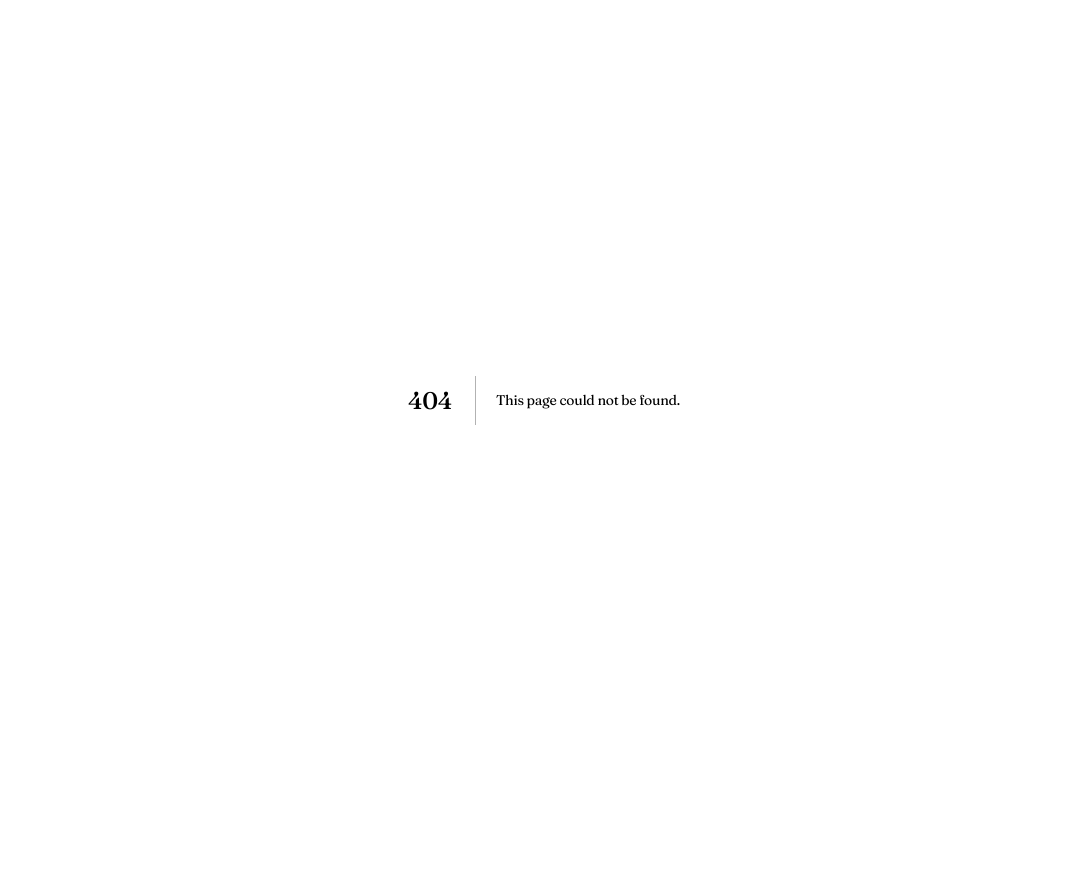
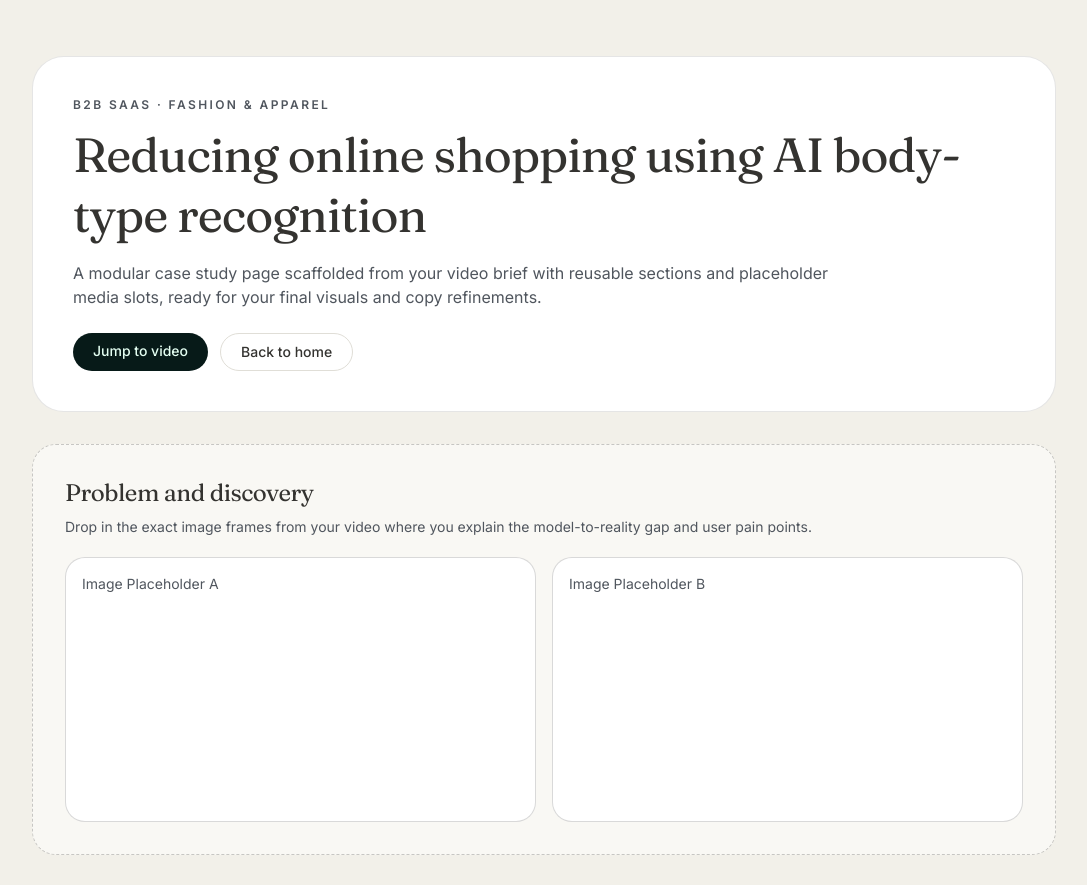
Before and after one commit to ayomidekappo12/di-portfolio, a Next.js app: page /projects/reducing-online-shopping-using-ai-body-type-recognition in a window 1280 px wide. Before the commit this address had no page. Shown: the top 885 px of the page, without its empty margins (96-1183 px from the left). Before the commit the page ends 800 px from the top, so only its background shows below. Built offline with nearby package versions, Linux system fonts and the light colour scheme.

Commit message:
Add modular case study page and link from projects section

```diff
--- /dev/null
+++ b/app/component/project-case-study/CaseStudyHero.tsx
@@ -0,0 +1,33 @@
+import Link from "next/link";
+
+export function CaseStudyHero() {
+  return (
+    <header className="rounded-4xl border border-black/10 bg-white p-6 md:p-10">
+      <p className="text-xs font-semibold uppercase tracking-[0.2em] text-muted-foreground">
+        B2B SaaS · Fashion & Apparel
+      </p>
+      <h1 className="mt-3 text-3xl leading-tight md:text-5xl">
+        Reducing online shopping using AI body-type recognition
+      </h1>
+      <p className="mt-4 max-w-3xl text-sm text-muted-foreground md:text-base">
+        A modular case study page scaffolded from your video brief with reusable
+        sections and placeholder media slots, ready for your final visuals and
+        copy refinements.
+      </p>
+      <div className="mt-6 flex flex-wrap gap-3">
+        <Link
+          href="#video"
+          className="rounded-full bg-pill px-5 py-2 text-sm font-medium text-pill-foreground"
+        >
+          Jump to video
+        </Link>
+        <Link
+          href="/"
+          className="rounded-full border border-connect px-5 py-2 text-sm font-medium text-connect"
+        >
+          Back to home
+        </Link>
+      </div>
+    </header>
+  );
+}
--- /dev/null
+++ b/app/component/project-case-study/CaseStudyVideo.tsx
@@ -0,0 +1,19 @@
+export function CaseStudyVideo() {
+  return (
+    <section id="video" className="rounded-3xl border border-black/10 bg-white p-6 md:p-8">
+      <h2 className="text-2xl">Video walkthrough</h2>
+      <p className="mt-2 text-sm text-muted-foreground">
+        This uses your provided <code>public/Video Project 1.mp4</code> asset as a
+        ready-to-play project walkthrough.
+      </p>
+      <video
+        className="mt-5 w-full rounded-2xl border border-black/10 bg-black"
+        controls
+        preload="metadata"
+      >
+        <source src="/Video Project 1.mp4" type="video/mp4" />
+        Your browser does not support the video tag.
+      </video>
+    </section>
+  );
+}
--- /dev/null
+++ b/app/component/project-case-study/MediaPlaceholder.tsx
@@ -0,0 +1,21 @@
+type MediaPlaceholderProps = {
+  title: string;
+  description: string;
+};
+
+export function MediaPlaceholder({ title, description }: MediaPlaceholderProps) {
+  return (
+    <section className="rounded-3xl border border-dashed border-black/20 bg-[#f9f8f4] p-6 md:p-8">
+      <h2 className="text-2xl">{title}</h2>
+      <p className="mt-2 text-sm text-muted-foreground">{description}</p>
+      <div className="mt-5 grid gap-4 md:grid-cols-2">
+        <div className="aspect-video rounded-2xl border border-black/15 bg-white p-4 text-sm text-muted-foreground">
+          Image Placeholder A
+        </div>
+        <div className="aspect-video rounded-2xl border border-black/15 bg-white p-4 text-sm text-muted-foreground">
+          Image Placeholder B
+        </div>
+      </div>
+    </section>
+  );
+}
--- a/app/component/sections/ProjectsSection.tsx
+++ b/app/component/sections/ProjectsSection.tsx
@@ -1,4 +1,5 @@
 import Image from "next/image";
+import Link from "next/link";
 import { Pill } from "@/components/pill";
 import { projects } from "@/components/projects";
 
@@ -7,48 +8,13 @@ export default function ProjectsSection() {
     <section id="projects" className="px-6 py-12 md:py-16 bg-[#F2F0E9]">
       <div className="mx-auto max-w-5xl">
         <Pill tone="dark">
-          <svg
-            xmlns="http://www.w3.org/2000/svg"
-            width="16"
-            height="16"
-            viewBox="0 0 16 16"
-            fill="none"
-          >
-            <path
-              d="M5.66602 4.33333C5.66602 3.39703 5.66602 2.92887 5.89072 2.59257C5.988 2.44699 6.113 2.32199 6.25859 2.22471C6.59489 2 7.06302 2 7.99935 2C8.93568 2 9.40382 2 9.74008 2.22471C9.88568 2.32199 10.0107 2.44699 10.1079 2.59257C10.3327 2.92887 10.3327 3.39703 10.3327 4.33333"
-              stroke="#E4FFF2"
-              strokeWidth="1.25"
-              strokeLinecap="round"
-              strokeLinejoin="round"
-            />
-            <path
-              d="M14.6673 9.33337V9.00004C14.6673 6.80017 14.6673 5.70021 13.9839 5.01679C13.3004 4.33337 12.2005 4.33337 10.0007 4.33337H6.00065C3.80076 4.33337 2.70082 4.33337 2.0174 5.01679C1.33398 5.70021 1.33398 6.80017 1.33398 9.00004V9.33337C1.33398 11.5332 1.33398 12.6332 2.0174 13.3166C2.70082 14 3.80076 14 6.00065 14H10.0007C12.2005 14 13.3004 14 13.9839 13.3166C14.6673 12.6332 14.6673 11.5332 14.6673 9.33337Z"
-              stroke="#E4FFF2"
-              strokeWidth="1.25"
-              strokeLinecap="round"
-              strokeLinejoin="round"
-            />
-            <path
-              d="M1.33398 7.33337C1.33398 7.33337 3.08837 10 8.00065 10C12.9129 10 14.6673 7.33337 14.6673 7.33337"
-              stroke="#E4FFF2"
-              strokeWidth="1.25"
-              strokeLinejoin="round"
-            />
-            <path
-              d="M8 8H8.006"
-              stroke="#E4FFF2"
-              strokeWidth="1.25"
-              strokeLinecap="round"
-              strokeLinejoin="round"
-            />
-          </svg>
           <span>Projects</span>
         </Pill>
 
         <div className="mt-10 space-y-16 md:space-y-24">
-          {projects.map((project, index) => (
+          {projects.map((project) => (
             <article
-              key={index}
+              key={project.title}
               className="grid items-start gap-8 md:grid-cols-[1.1fr_1fr] md:gap-12"
             >
               <div className="order-2 md:order-1">
@@ -65,18 +31,18 @@ export default function ProjectsSection() {
                 </p>
 
                 <div className="mt-6 flex flex-col sm:flex-row gap-3">
-                  {project.actions.map((action, index) => (
-                    <a
-                      key={action}
-                      href="#"
+                  {project.actions.map((action, actionIndex) => (
+                    <Link
+                      key={action.label}
+                      href={action.href}
                       className={`inline-flex justify-center sm:justify-normal items-center gap-2 rounded-full px-4 py-2 text-xs font-medium transition md:text-sm ${
-                        index === 1
+                        actionIndex === 1
                           ? "border border-connect bg-transparent text-connect hover:bg-ink/5"
                           : "bg-pill text-pill-foreground hover:opacity-90"
                       }`}
                     >
-                      {action}
-                      {index === 0 ? (
+                      {action.label}
+                      {actionIndex === 0 ? (
                         <Image
                           src="./youtube.svg"
                           alt="YouTube icon"
@@ -84,7 +50,7 @@ export default function ProjectsSection() {
                           height={16}
                           className="rounded-full"
                         />
-                      ) : index === 1 ? (
+                      ) : actionIndex === 1 ? (
                         <Image
                           src="./square.svg"
                           alt="Square icon"
@@ -93,7 +59,7 @@ export default function ProjectsSection() {
                           className="rounded-full"
                         />
                       ) : null}
-                    </a>
+                    </Link>
                   ))}
                 </div>
               </div>
--- /dev/null
+++ b/app/projects/reducing-online-shopping-using-ai-body-type-recognition/page.tsx
@@ -0,0 +1,22 @@
+import { CaseStudyHero } from "@/app/component/project-case-study/CaseStudyHero";
+import { CaseStudyVideo } from "@/app/component/project-case-study/CaseStudyVideo";
+import { MediaPlaceholder } from "@/app/component/project-case-study/MediaPlaceholder";
+
+export default function BodyTypeRecognitionCaseStudyPage() {
+  return (
+    <main className="min-h-screen bg-[#F2F0E9] px-6 py-10 md:py-14">
+      <div className="mx-auto flex w-full max-w-5xl flex-col gap-8">
+        <CaseStudyHero />
+        <MediaPlaceholder
+          title="Problem and discovery"
+          description="Drop in the exact image frames from your video where you explain the model-to-reality gap and user pain points."
+        />
+        <MediaPlaceholder
+          title="Solution and product flow"
+          description="Use these placeholders for AI body-type onboarding, fit recommendation logic, and confidence-building checkout states."
+        />
+        <CaseStudyVideo />
+      </div>
+    </main>
+  );
+}
--- a/components/projects.ts
+++ b/components/projects.ts
@@ -1,4 +1,17 @@
-export const projects = [
+export type ProjectAction = {
+  label: string;
+  href: string;
+};
+
+export type ProjectItem = {
+  tag: string;
+  title: string;
+  body: string;
+  img: string;
+  actions: [ProjectAction, ProjectAction];
+};
+
+export const projects: ProjectItem[] = [
   {
     tag: "B2C SaaS · Tech & UX/UI Design, Product Design",
     title: "Beyond Clean UI: Systems That Improve Designers",
@@ -6,32 +19,41 @@ export const projects = [
             What if every designer had access to a senior-level critique system… on demand?
             What if every designer had clear, principle-based feedback, every single time.
             That’s how Vantage AI was born.`,
-    actions: ["Watch video case study", "See how this was solved"],
+    actions: [
+      { label: "Watch video case study", href: "#" },
+      { label: "See how this was solved", href: "#" },
+    ],
     img: "https://res.cloudinary.com/dxvf9uqwe/image/upload/v1778772554/Frame_2147229349_cge2z3.svg",
   },
-
   {
     tag: "B2B SaaS · Fashion & Apparel",
     title: "Reducing online shopping using AI body-type recognition",
     body: `This case study explores how we replaced the "model-to-reality" gap with an AI-driven experience that prioritizes real human proportions over generic trends. Discover how data-backed personalization can transform online shopping from a guessing game into a confident, inclusive journey for every body type.`,
-    actions: ["Watch video case study", "See how this was solved"],
+    actions: [
+      { label: "Watch video case study", href: "/projects/reducing-online-shopping-using-ai-body-type-recognition#video" },
+      { label: "See how this was solved", href: "/projects/reducing-online-shopping-using-ai-body-type-recognition" },
+    ],
     img: "https://res.cloudinary.com/dxvf9uqwe/image/upload/v1778772545/Thumbnail_ne3v2b.svg",
   },
-
   {
     tag: "B2C SaaS · Digital Streaming",
     title: "Hum It, Find It: Designing a Voice-Activated Search for Spotify.",
     body: `We’ve all had a song stuck in our head with no idea what the title is. This case study explores a voice-first feature for Spotify that lets users simply hum or sing to discover that elusive track, turning a frustrating mental block into an instant musical match.`,
-    actions: ["Watch video case study", "Read the process"],
+    actions: [
+      { label: "Watch video case study", href: "#" },
+      { label: "Read the process", href: "#" },
+    ],
     img: "https://res.cloudinary.com/dxvf9uqwe/image/upload/v1778772545/image_59_zkrvqf.svg",
   },
-
   {
     tag: "B2C SaaS · EdTech & Education",
     title:
       "Designing for the Visual Mind: Turning Cognitive Overload into Engaging Videos.",
     body: `Traditional learning assumes reading is the only way to learn, but for visual thinkers, it’s a barrier. Explore how I designed a web app that bridges this gap, transforming 50-page documents into engaging videos that meet students exactly where they are.`,
-    actions: ["Watch video case study", "Find out how"],
+    actions: [
+      { label: "Watch video case study", href: "#" },
+      { label: "Find out how", href: "#" },
+    ],
     img: "https://res.cloudinary.com/dxvf9uqwe/image/upload/v1778772548/Thumbnail_1_mx5x5o.svg",
   },
 ];
```
